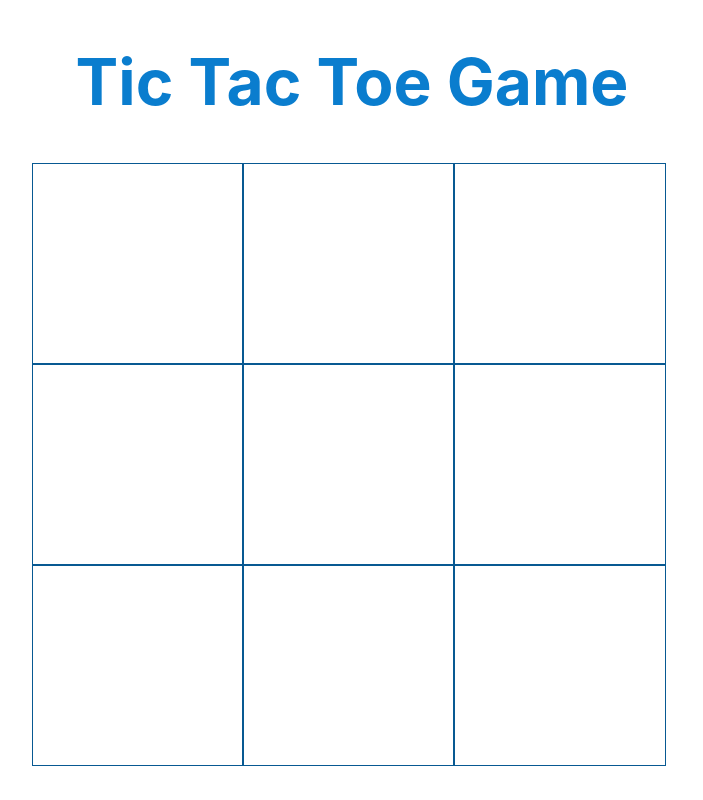
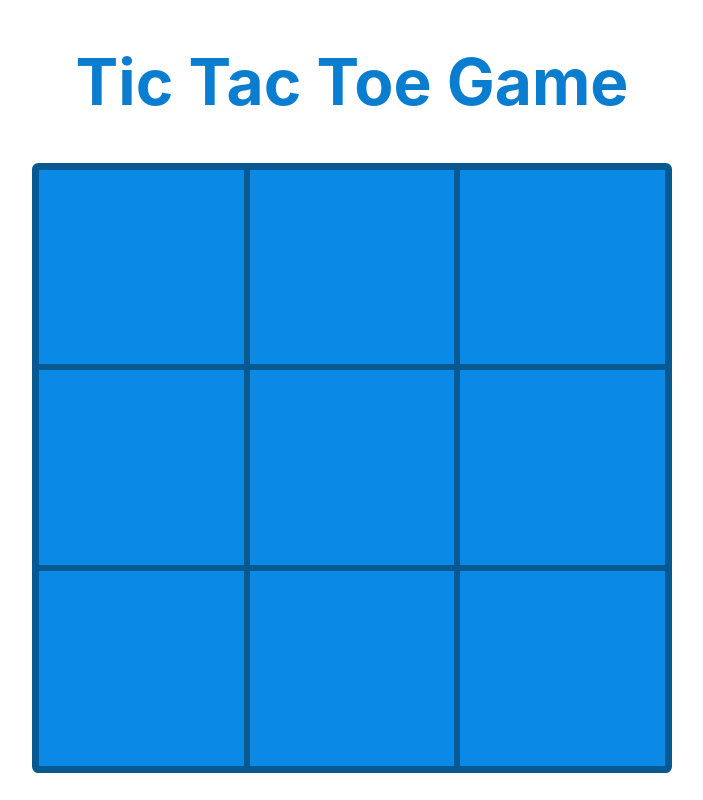
Before and after one commit to MarieCarolineLivaditis/tic-tac-toe, a React (Create React App) app: page / in a window 1280 px wide. Shown: the whole page, without its empty margins (288-991 px from the left). Built offline with nearby package versions, Linux system fonts and the light colour scheme.

Commit message:
check winner func

```diff
--- a/src/components/Board/Board.jsx
+++ b/src/components/Board/Board.jsx
@@ -1,9 +1,20 @@
-import { useState } from 'react';
+/* eslint-disable no-else-return */
+import { useState, useEffect } from 'react';
 import Cell from '../Cell/Cell';
 
 import './Board.scss';
 
 function Board() {
+  const winningPatterns = [
+    [1, 2, 3],
+    [4, 5, 6],
+    [7, 8, 9],
+    [1, 4, 7],
+    [2, 5, 8],
+    [3, 6, 9],
+    [1, 5, 9],
+    [3, 5, 7],
+  ];
   const [board, setBoard] = useState([
     {
       id: 1,
@@ -43,13 +54,13 @@ function Board() {
     },
   ]);
   const [isX, setIsX] = useState(true);
-
-  // const [winner, setWinner] = useState(null);
+  const [winner, setWinner] = useState(false);
 
   const handleClick = (event) => {
     event.preventDefault();
     const targetId = Number(event.target.id);
     const square = board.find((item) => item.id === targetId);
+    if (square.value === '' || square.value === undefined) {
       if (isX === true) {
         square.value = 'X';
       } else {
@@ -57,7 +68,32 @@ function Board() {
       }
       setBoard([...board]);
       setIsX(!isX);
+    }
   };
+
+  const checkWinner = () => {
+    let symbol;
+    if (!isX) {
+      symbol = 'X';
+    } else {
+      symbol = 'O';
+    }
+    const filteredValue = board.filter((item) => item.value === symbol);
+    console.log(filteredValue);
+    const filteredValueId = filteredValue.map((item) => item.id);
+    console.log(filteredValueId);
+    winningPatterns.filter((item) => {
+      if (JSON.stringify(filteredValueId) === JSON.stringify(item)) {
+        setWinner(true);
+      }
+      return winner;
+    });
+  }
+
+  useEffect(() => {
+    checkWinner();
+  });
+  console.log(winner);
 
   return (
     <div className="main-board">
--- a/src/components/Board/Board.scss
+++ b/src/components/Board/Board.scss
@@ -4,17 +4,30 @@
   &-cellContainer {
     display: flex;
     flex-wrap: wrap;
+    background-color: #085992;
+    border: 0.3rem solid #085992;
+    border-radius: 0.4rem;
   }
 
   &-cell {
-    width: 33%;
-    background-color: transparent;
-    border: 0.1rem solid #085992;
+    width: 33.33%;
+    background-color: #0a8ae6;
+    border: 0.2rem solid #085992;
+    color: #fff;
+    font-size: 10vw;
+    font-weight: 700;
+    display:flex;
+    align-items: center;
+    justify-content: center;
 
     &::before {
         content: "";
         display: block;
         padding-bottom: 100%;
       }
+
+    &.backgroundColor {
+      background-color: #e60a7f;
+    }
   }
 }
--- a/src/components/Cell/Cell.jsx
+++ b/src/components/Cell/Cell.jsx
@@ -4,7 +4,7 @@ function Cell({
   value, onClick, id,
 }) {
   return (
-    <button type="button" id={id} className="main-board-cell" onClick={onClick}>
+    <button type="button" id={id} className={`main-board-cell ${value === 'X' ? 'backgroundColor' : ''}`} onClick={onClick}>
       {value}
     </button>
   );
```
Lines whose indentation alone changed are shown as unchanged.
